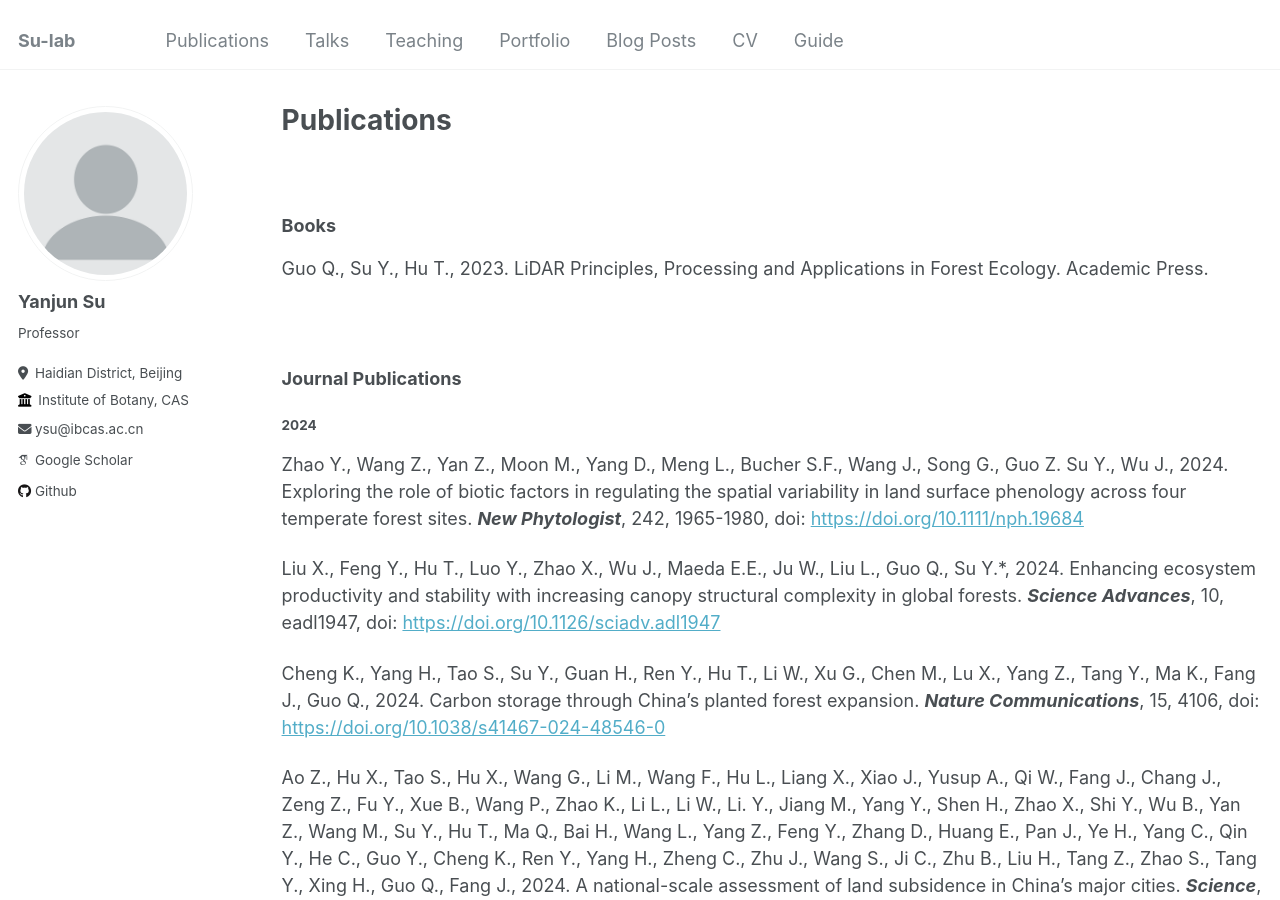
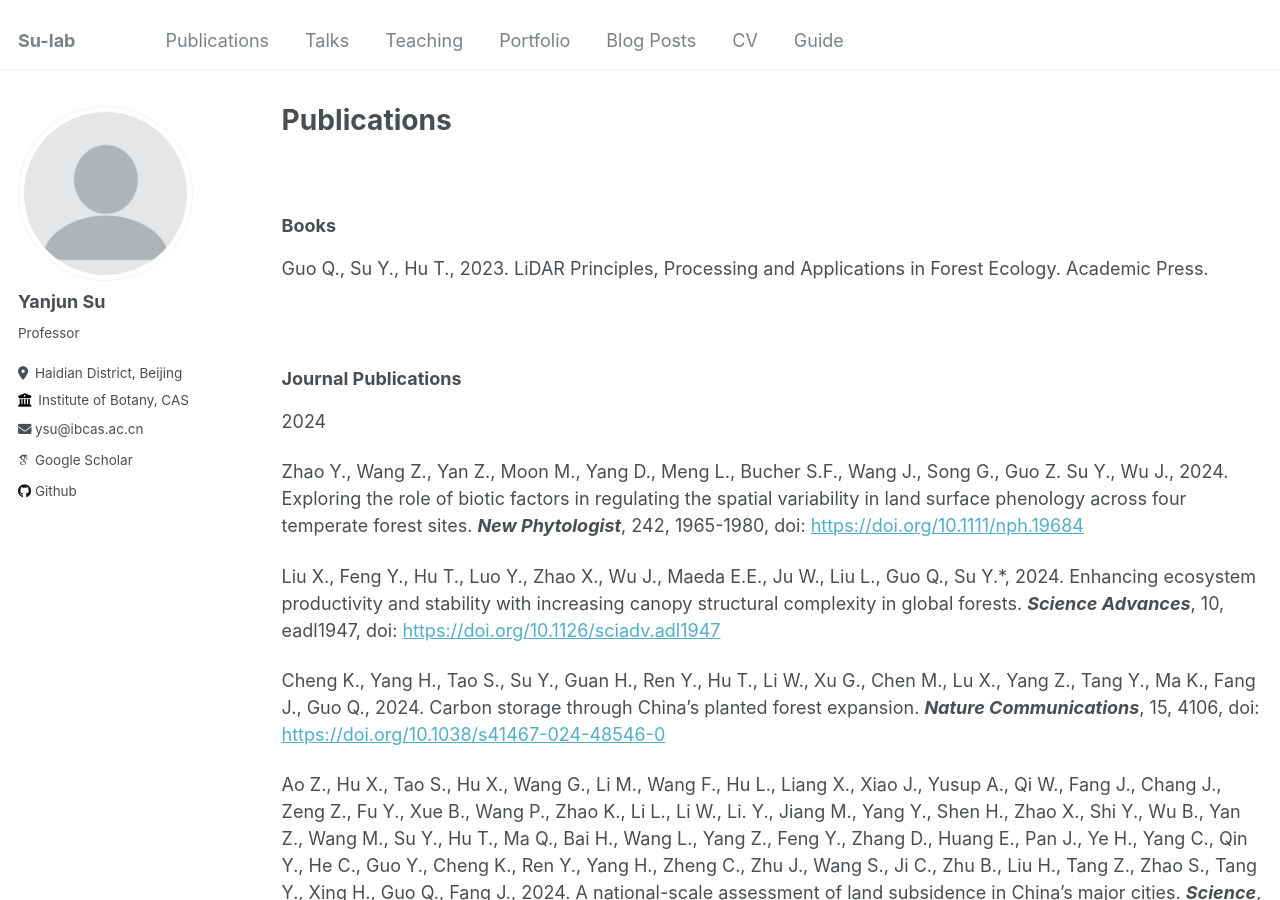
Before and after one commit to krotia/krotia.github.io, a Jekyll site: the page built from _pages/publications.md, in a window 1280 px wide and 900 px high. Built offline with Jekyll 4.4.1, drawn with Linux system fonts in a browser that asks for light colours; some web fonts are replaced.

```diff
--- a/_pages/publications.md
+++ b/_pages/publications.md
@@ -16,7 +16,7 @@ author_profile: true
   <br>
 </p>
 <h3>Journal Publications</h3>
-<h4>2024</h4>
+<p>2024</p>
 <p>Zhao Y., Wang Z., Yan Z., Moon M., Yang D., Meng L., Bucher S.F., Wang J., Song G., Guo Z. Su Y., Wu J., 2024. Exploring the role of biotic factors in regulating the spatial variability in land surface phenology across four temperate forest sites. <strong><em>New Phytologist</em></strong>, 242, 1965-1980, doi: <a href="https://doi.org/10.1111/nph.19684">https://doi.org/10.1111/nph.19684</a></p>
 
 <p>Liu X., Feng Y., Hu T., Luo Y., Zhao X., Wu J., Maeda E.E., Ju W., Liu L., Guo Q., Su Y.*, 2024. Enhancing ecosystem productivity and stability with increasing canopy structural complexity in global forests. <strong><em>Science Advances</em></strong>, 10, eadl1947, doi: <a href="https://doi.org/10.1126/sciadv.adl1947">https://doi.org/10.1126/sciadv.adl1947</a></p>
@@ -33,7 +33,7 @@ author_profile: true
 
 <p>Zhang R., Jin S., Zhang Y., Zang J., Wang Y., Li Q., Sun Z., Wang X., Zhou Q., Cai J., Xu S., Su Y., Wu J., Jiang D., 2024. PhenoNet: A two-stage lightweight deep learning framework for real-time wheat phenophase classification. <strong><em>ISPRS Journal of Photogrammetry and Remote Sensing</em></strong>, 208, 136-157, doi: <a href="https://doi.org/10.1016/j.isprsjprs.2024.01.006">https://doi.org/10.1016/j.isprsjprs.2024.01.006</a></p>
 
-<h4>2023</h4>
+<p>2023</p>
 <p>Yang Z., Su Y., Li W., Cheng K., Guan H., Ren Y., Hu T., Xu G., Guo, Q., 2023. Segmenting individual trees from terrestrial LiDAR data using tree branch directivity. <strong><em>IEEE Journal of Selected Topics in Applied Earth Observations and Remote Sensing</em></strong>, 17, 956-969, doi: <a href="http://dx.doi.org/10.1109/JSTARS.2023.3334014">http://dx.doi.org/10.1109/JSTARS.2023.3334014</a></p>
 
 <p>Ma Q., Su Y.*, Niu C., Ma Q., Hu T., Luo X., Tai X., Qiu T., Zhang Y., Bales R.C., Liu L., Kelly M., Guo Q., 2023. Tree mortality during long-term droughts is lower in structurally complex forest stands. <strong><em>Nature Communications</em></strong>, 14, 7467, doi: <a href="https://doi.org/10.1038/s41467-023-43083-8">https://doi.org/10.1038/s41467-023-43083-8</a></p>
@@ -54,7 +54,7 @@ author_profile: true
 
 <p>Tao S., Ao Z., Wigneron J.P., Saatchi S., Ciais P., Chave J., Le Toan T., Frison P.L., Hu X., Chen C., Fan L., Wang M., Zhu J., Zhao X., Li X., Liu X., Su Y., Hu T., Guo Q., Wang Z., Tang Z., Liu Y.Y., Fang J., 2023. C-band Scatterometer (CScat): the first global long-term satellite radar backscatter data set with a C-band signal dynamic. <strong><em>Earth System Science Data Discussions</em></strong>, 2022, 15, 1577-1596, doi: <a href="https://doi.org/10.5194/essd-2022-264">https://doi.org/10.5194/essd-2022-264</a></p>
 
-<h4>2022</h4>
+<p>2022</p>
 <p>Liu L., Sayer E.J., Deng M., Li P., Liu W., Wang X., Yang S., Huang J., Luo J., Su Y., Grünzweig, J.M., 2022. The grassland carbon cycle: mechanisms, responses to global changes, and potential contribution to carbon neutrality. <strong><em>Fundamental Research</em></strong>, 3, 209-218, doi: <a href="https://doi.org/10.1016/j.fmre.2022.09.028">https://doi.org/10.1016/j.fmre.2022.09.028</a></p>
 
 <p>Liu X., Ma Q., Wu X., Hu T., Dai G., Wu J., Tao S., Wang S., Liu L., Guo Q., Su, Y.*, 2022. Nonscalability of Fractal Dimension to Quantify Canopy Structural Complexity from Individual Trees to Forest Stands. <strong><em>Journal of Remote Sensing</em></strong>, 2022, 0001, doi: <a href="https://doi.org/10.34133/remotesensing.0001">https://doi.org/10.34133/remotesensing.0001</a>.</p>
@@ -81,7 +81,7 @@ author_profile: true
 
 <p>Yi X., Wang N., Ren H., Yu J., Hu T., Su Y., Mi X., Guo Q., Ma K., 2022. From canopy complementarity to asymmetric competition: The negative relationship between structural diversity and productivity during succession. <strong><em>Journal of Ecology</em></strong>, 110, 457-465, doi:<a href="https://doi.org/10.1111/1365-2745.13813">https://doi.org/10.1111/1365-2745.13813</a></p>
 
-<h4>2021</h4>
+<p>2021</p>
 <p>Yan Z., Guo Z., Serbin S.P., Song G., Zhao Y., Chen Y., Wu S., Wang J., Wang X., Li J., Wang B., Wu Y., Su Y., Wang H., Rogers A., Liu L., Wu J., 2021. Spectroscopy outperforms leaf trait relationships for predicting photosynthetic capacity across different forest types. <strong><em>New Phytologist</em></strong>, 232, 134-147, doi: <a href="https://doi.org/10.1111/nph.17579">https://doi.org/10.1111/nph.17579</a></p>
 
 <p>Jin S., Su Y., Zhang Y., Song S., Li Q., Liu Z., Ma Q., Ge Y., Liu L., Ding Y., Baret F., 2021. Exploring Seasonal and Circadian Rhythms in Structural Traits of Field Maize from LiDAR Time Series. <strong><em>Plant Phenomics</em></strong>, 9895241, doi: <a href="https://doi.org/10.34133/2021/9895241">https://doi.org/10.34133/2021/9895241</a>.</p>
@@ -96,7 +96,7 @@ author_profile: true
 
 <p>Hu T., Sun X., Su Y., Guan H., Sun Q., Sun Kelly M., Guo Q., 2021. Development and performance evaluation of a very low-cost UAV-lidar system for forestry applications. <strong><em>Remote Sensing</em></strong>, 13, 77, doi: <a href="https://doi.org/10.3390/rs13010077">https://doi.org/10.3390/rs13010077</a>.</p>
 
-<h4>2020</h4>
+<p>2020</p>
 <p>Guo Q.#, Su Y.#, Hu T., Guan H., Jin S., Zhang J., Zhao X., Xu K., Wei D., Kelly M., Coops N.C., 2020. Lidar boosts three-dimensional ecological observations and modelling: A review and perspective. <strong><em>IEEE Geosceicne and Remote Sensing Magazine</em></strong>, 9, 232-257, doi: <a href="https://doi.org/10.1109/MGRS.2020.3032713">https://doi.org/10.1109/MGRS.2020.3032713</a>.</p>
 
 <p>Jin S., Su Y., Zhao X., Hu T., Guo Q., 2020. Parameter-free point-based fully convolutional neural network for airborne Lidar ground point filtering in forested environments. <strong><em>IEEE Selected Topics in Applied Earth Observations and Remote Sensing</em></strong>, 13, 3958 – 3974, doi: <a href="https://doi.org/10.1109/JSTARS.2020.3008477">https://doi.org/10.1109/JSTARS.2020.3008477</a>.</p>
@@ -127,7 +127,7 @@ author_profile: true
 
 <p>Xu K., Su Y., Liu J., Hu T., Jin S., Ma Q., Zhai Q., Wang R., Zhang J., Li Y., Liu H., Guo Q., 2020. Estimation of degraded grassland aboveground biomass using machine learning methods from terrestrial laser scanning data. <strong><em>Ecological Indicators</em></strong>, 108, 105747, doi: <a href="https://doi.org/10.1016/j.ecolind.2019.105747">https://doi.org/10.1016/j.ecolind.2019.105747</a>.</p>
 
-<h4>2019</h4>
+<p>2019</p>
 <p>Guan H., Su Y., Hu T., Chen J., Guo Q., 2019. An object-based strategy for improving the accuracy of spatiotemporal satellite imagery fusion for vegetation mapping applications. <strong><em>Remote Sensing</em></strong>, 11, 2917, doi: <a href="https://doi.org/10.3390/rs11242927">https://doi.org/10.3390/rs11242927</a>.</p>
 
 <p>Yang Q., Su Y., Jin S., Kelly M., Ma Q., Hu T., Li Y., Zhang J., Xu G., Guo Q., 2019. The influences of vegetation characteristics on individual tree segmentation methods with airborne LiDAR data. <strong><em>Remote Sensing</em></strong>, 11, 2880, doi: <a href="https://doi.org/10.3390/rs11232880">https://doi.org/10.3390/rs11232880</a>.</p>
@@ -140,7 +140,7 @@ author_profile: true
 
 <p>Jin S., Su Y., Wu F., Pang S., Gao S., Hu T., Liu J., Guo Q., 2019. Stem–leaf segmentation and phenotypic trait extraction of individual maize using terrestrial lidar data. <strong><em>IEEE Transactions on Geoscience and Remote Sensing</em></strong>, 57, 1336-1346, doi: <a href="https://doi.org/10.1109/TGRS.2018.2866056">https://doi.org/10.1109/TGRS.2018.2866056</a>.</p>
 
-<h4>2018</h4>
+<p>2018</p>
 <p>Zhou Z., Liu R., Shi S., Su Y., Li W., Guo Q., 2018. Ecological niche modeling with LiDAR data: A case study of modeling the distribution of fisher in the southern Sierra Nevada Mountains, California. <strong><em>Biodiversity Science</em></strong>, 26, 878-891, (In Chinese), doi: <a href="https://doi.org/10.17520/biods.2018051">https://doi.org/10.17520/biods.2018051</a>.</p>
 
 <p>Guo Q., Hu T., Jiang Y., Jin S., Wang R., Guan H., Yang Q., Li Y., Wu F., Zhai Q., Liu J., Su Y., 2018. Advances in remote sensing application for biodiversity research. <strong><em>Biodiversity Science</em></strong>, 26, 789-806, (In Chinese), doi: <a href="https://doi.org/10.17520/biods.2018054">https://doi.org/10.17520/biods.2018054</a>.</p>
@@ -167,7 +167,7 @@ author_profile: true
 
 <p>Wang D., Wan B., Qiu P., Su Y., Guo Q., Wu X., 2018. Artificial mangrove species mapping using Pléiades-1: an evaluation of pixel-based and object-based classifications with selected machine learning algorithms. <strong><em>Remote Sensing</em></strong>, 10, p.294, doi: <a href="https://doi.org/10.3390/rs10020294">https://doi.org/10.3390/rs10020294</a>.</p>
 
-<h4>2017</h4>
+<p>2017</p>
 <p>Kelly M., Su Y., Di Tommaso S., Fry D.L., Collins B.M., Stephens,S.L., Guo Q., 2017. 1. <strong><em>Remote Sensing</em></strong>, 10, p.10, doi: <a href="https://doi.org/10.3390/rs10010010">https://doi.org/10.3390/rs10010010</a>.</p>
 
 <p>Su Y., Bales R.C., Ma Q., Nydick K., Ray R.L., Li W., Guo Q., 2017. Emerging stress and relative resiliency of giant sequoia groves experiencing multiyear dry periods in a warming climate. <strong><em>Journal of Geophysical Research: Biogeosciences</em></strong>, 122, 3063-3075, doi: <a href="https://doi.org/10.1002/2017JG004005">https://doi.org/10.1002/2017JG004005</a>.</p>
@@ -188,7 +188,7 @@ author_profile: true
 
 <p>Su Y., Ma Q., Guo Q., 2017. Fine-resolution forest tree height estimation across the Sierra Nevada through the integration of spaceborne LiDAR, airborne LiDAR and optical imagery. <strong><em>International Journal of Digital Earth</em></strong>, 10, 307-323, doi: <a href="https://doi.org/10.1080/17538947.2016.1227380">https://doi.org/10.1080/17538947.2016.1227380</a>.</p>
 
-<h4>2016</h4>
+<p>2016</p>
 <p>Li Y., Guo Q., Tao S., Zheng G., Zhao K., Su Y., 2016. Derivation, validation, and sensitivity analysis of terrestrial laser scanning-based leaf area index. <strong><em>Canadian Journal of Remote Sensing</em></strong>, 42, 719-729, doi: <a href="https://doi.org/10.1080/07038992.2016.1220829">https://doi.org/10.1080/07038992.2016.1220829</a>.</p>
 
 <p>Hu T.#, Su Y.#, Xue B., Liu J., Zhao X., Fang J., Guo Q., 2016. Mapping global forest aboveground biomass with spaceborne LiDAR, optical imagery, and forest inventory data. <strong><em>Remote Sensing</em></strong>, 8, 565, doi: <a href="https://doi.org/10.3390/rs8070565">https://doi.org/10.3390/rs8070565</a>.</p>
@@ -201,7 +201,7 @@ author_profile: true
 
 <p>Su Y., Guo Q., Fry D., Collins B., Kelly M., Flanagan J., Battles J., 2016. A vegetation mapping strategy for conifer forests by combining airborne LiDAR data and aerial imagery. <strong><em>Canadian Journal of Remote Sensing</em></strong>, 42, 1-15, doi: <a href="https://doi.org/10.1080/07038992.2016.1131114">https://doi.org/10.1080/07038992.2016.1131114</a>.</p>
 
-<h4>2015 and earlier</h4>
+<p>2015 and earlier</p>
 <p>Su Y., Guo Q., Ma Q., Li W., 2015. SRTM DEM correction in vegetated mountain areas through the integration of spaceborne LiDAR, airborne LiDAR, and optical imagery. <strong><em>Remote Sensing</em></strong>, 7, 11202-11225, doi: <a href="https://doi.org/10.3390/rs70911202">https://doi.org/10.3390/rs70911202</a>.</p>
 
 <p>Tempel D.J., Gutiérrez R.J., Battles J.J., Fry D.L., Su Y., Guo Q., Reetz M.J., Whitmore S.A., Jones G.M., Collins B.M., Stephens L.L., Kelly M., Berigan W.J., Peery M.Z., 2015. Evaluating short- and long-term impacts of fuels treatments and wildfire on an old-forest species. <strong><em>Ecosphere</em></strong>, 12, art261, doi: <a href="https://doi.org/10.1890/ES15-00234.1">https://doi.org/10.1890/ES15-00234.1</a>.</p>
```
